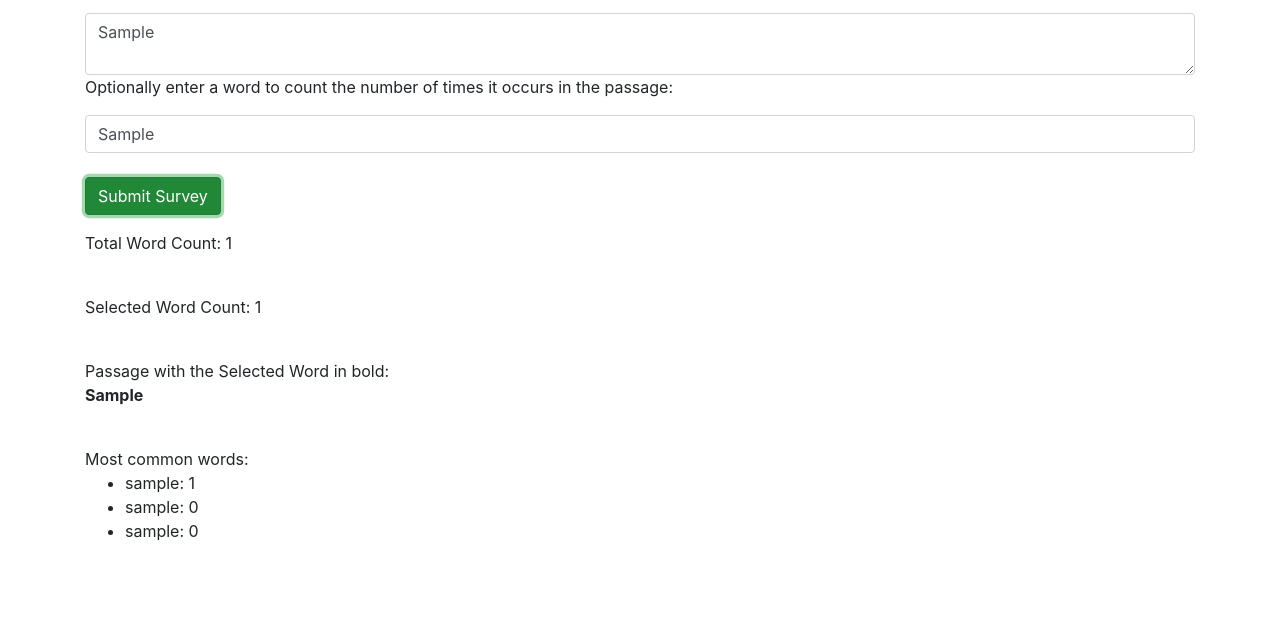
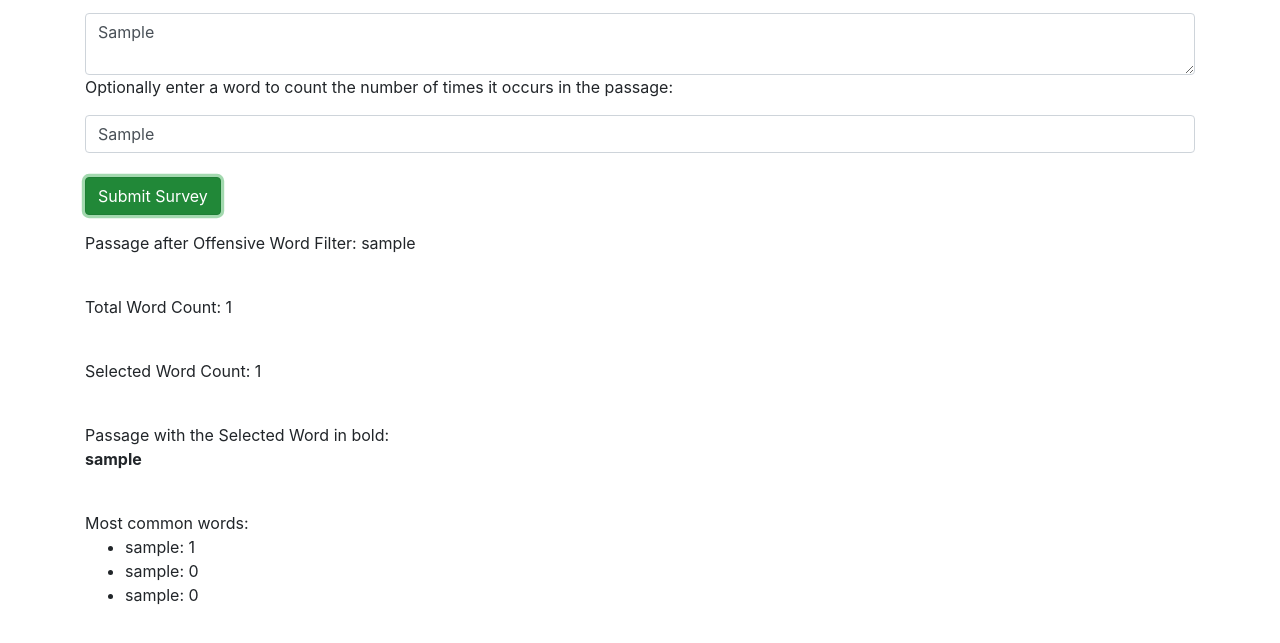
Before and after one commit to joncheng-dev/text-analyzer, a plain HTML site: page index.html in a window 1280 px wide. Both pictures are taken after typing "Sample", "Sample" into the empty fields and a click on the button "Submit Survey". Shown: the part 73-716 px from the top of the page. Drawn offline with Linux system fonts and the light colour scheme.

Commit message:
add function to delete offensive words from the list of user-entered text

```diff
--- a/index.html
+++ b/index.html
@@ -27,6 +27,11 @@
           <button type="submit" class="btn btn-success">Submit Survey</button>
         </div>
       </form>
+      <p>
+        Passage after Offensive Word Filter:
+        <span id="filtered-text"></span>
+      </p>
+      <br />
       <p>Total Word Count: <span id="total-count"></span></p>
       <br />
       <p>Selected Word Count: <span id="selected-count"></span></p>
--- a/js/scripts.js
+++ b/js/scripts.js
@@ -17,6 +17,35 @@ function lowerAlphaCharOnly(string) {
   }
   const modifiedWord = lowerAlphaCharWord.join("");
   return modifiedWord;
+}
+
+// Function that filters specified words.
+function wordFilter(text) {
+  const wordArray = text.split(" ");
+  const wordsToFilter = ["zoinks", "muppeteer", "biffaroni", "loopdaloop"];
+  const noPunctuationArray = [];
+  // Whole array has punctuation removed. Words only now.
+  wordArray.forEach(function (element) {
+    noPunctuationArray.push(lowerAlphaCharOnly(element));
+  });
+  // Go through each element in array, check to see if matches wordsToFilter.
+  noPunctuationArray.forEach(function (element, index) {
+    // Checks if the whole word matches.
+    for (i = 0; i < wordsToFilter.length; i++) {
+      let charMatchCount = 0;
+      for (j = 0; j < element.length; j++) {
+        if (element.charAt(j) === wordsToFilter[i].charAt(j)) {
+          charMatchCount++;
+        } else {
+          break;
+        }
+        if (charMatchCount === wordsToFilter[i].length) {
+          noPunctuationArray.splice(index, 1);
+        }
+      }
+    }
+  });
+  return noPunctuationArray.join(" ");
 }
 
 // Function that takes an array, and returns the largest number & index.
@@ -153,14 +182,18 @@ $(document).ready(function () {
     const passage = $("#text-passage").val();
     const word = $("#word").val();
 
-    const wordCount = wordCounter(passage);
-    const occurrencesOfWord = numberOfOccurrencesInText(word, passage);
+    // Text after filtering words.
+    const afterFiltering = wordFilter(passage);
 
-    const print = appendMostCommon(mostCommon(passage));
+    const wordCount = wordCounter(afterFiltering);
+    const occurrencesOfWord = numberOfOccurrencesInText(word, afterFiltering);
 
+    const print = appendMostCommon(mostCommon(afterFiltering));
+
+    $("#filtered-text").html(afterFiltering);
     $("#total-count").html(wordCount);
     $("#selected-count").html(occurrencesOfWord);
-    $("#bolded-passage").html(boldPassage(word, passage));
+    $("#bolded-passage").html(boldPassage(word, afterFiltering));
     $("#most-common").html(print);
   });
 });
```
